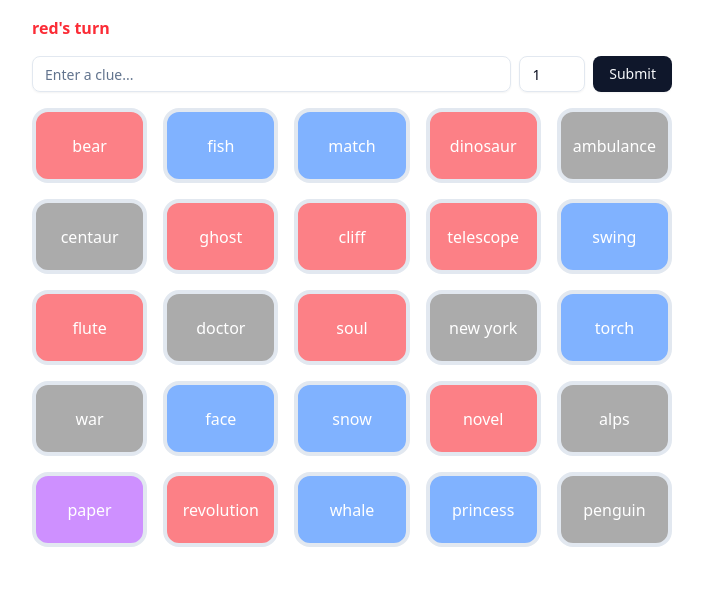
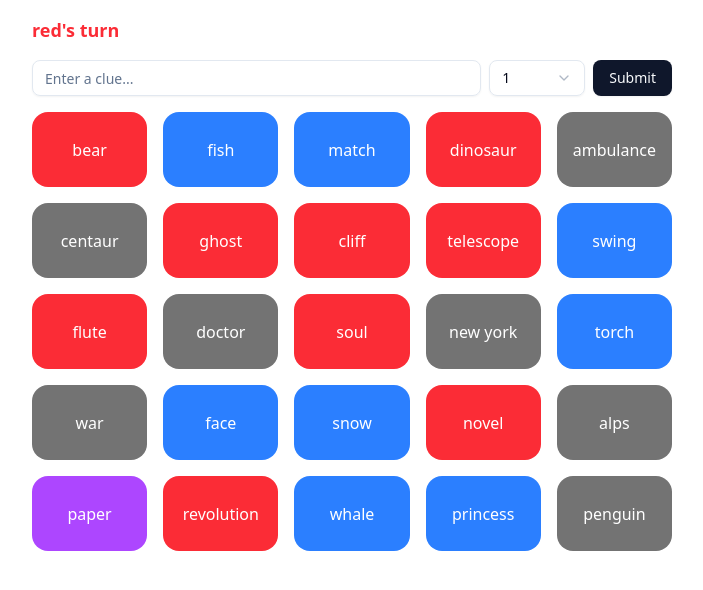
Before and after one commit to sachinraja/codenaimes, a Next.js app: page / in a window 1280 px wide. Shown: the top 590 px of the page, without its empty margins (288-991 px from the left). Built offline with nearby package versions, Linux system fonts and the light colour scheme.

Commit message:
styling updates

```diff
--- a/package.json
+++ b/package.json
@@ -11,9 +11,11 @@
   "dependencies": {
     "@ai-sdk/google": "^1.1.18",
     "@ai-sdk/openai": "^1.2.0",
+    "@radix-ui/react-select": "^2.1.6",
     "@radix-ui/react-slot": "^1.1.2",
     "@radix-ui/react-switch": "^1.1.3",
     "ai": "^4.1.50",
+    "motion": "^12.4.10",
     "next": "15.2.0",
     "react": "^19.0.0",
     "react-dom": "^19.0.0",
--- a/src/components/board.tsx
+++ b/src/components/board.tsx
@@ -5,26 +5,32 @@
 interface BoardProps {
   board: GameWord[];
   setBoard: (cb: (board: GameWord[]) => GameWord[]) => void;
-  highlightedWords: number[];
+  guessingWords: number[];
+  selectedWords: number[];
 }
 
-export function Board({ board, highlightedWords }: BoardProps) {
+export function Board({
+  board,
+  guessingWords: guessedWords,
+  selectedWords,
+}: BoardProps) {
   return (
-    <div>
-      <div className="grid grid-cols-5 gap-4">
-        {board.map((gameWord, i) => (
-          <Card
-            // biome-ignore lint/suspicious/noArrayIndexKey: position of each card does not change
-            key={i}
-            className={cn('border-4', {
-              [typeToColor[gameWord.type].hidden]: !gameWord.revealed,
-              [typeToColor[gameWord.type].revealed]: gameWord.revealed,
-              'border-yellow-500': highlightedWords.includes(i),
-            })}
-          >
-            {gameWord.word}
-          </Card>
-        ))}
+    <div className="w-full overflow-x-auto pb-4">
+      <div className="grid grid-cols-5 gap-1.5 sm:gap-2 md:gap-4 min-w-[300px]">
+        {board.map((gameWord, i) => {
+          const isSelected = selectedWords.includes(i);
+          const isGuessedButNotSelected =
+            !isSelected && guessedWords.includes(i);
+          return (
+            <Card
+              // biome-ignore lint/suspicious/noArrayIndexKey: position of each card does not change
+              key={i}
+              gameWord={gameWord}
+              isSelected={isSelected}
+              isGuessing={isGuessedButNotSelected}
+            />
+          );
+        })}
       </div>
     </div>
   );
--- a/src/components/card.tsx
+++ b/src/components/card.tsx
@@ -1,19 +1,30 @@
 import { cn } from '@/lib/utils';
+import { type GameWord, typeToColor } from '@/lib/word';
 
 interface CardProps {
-  children: string;
-  className?: string;
+  gameWord: GameWord;
+  isSelected?: boolean;
+  isGuessing?: boolean;
 }
 
-export function Card({ children, className }: CardProps) {
+export function Card({ gameWord, isSelected, isGuessing }: CardProps) {
+  const isGuessedButNotSelected = isGuessing && !isSelected;
+  const isVisible = gameWord.revealed && !isGuessedButNotSelected;
+
   return (
     <div
       className={cn(
-        'flex items-center justify-center rounded-2xl font-medium text-white min-h-[75px]',
-        className,
+        'flex items-center justify-center rounded-xl sm:rounded-2xl font-medium text-white min-h-[48px] sm:min-h-[60px] md:min-h-[75px] p-1 sm:p-2 transition-all duration-500 text-xs sm:text-sm md:text-base text-center break-words',
+        {
+          [typeToColor[gameWord.type].hidden]:
+            !gameWord.revealed || isGuessedButNotSelected,
+          [typeToColor[gameWord.type].revealed]: isVisible,
+          'text-white/60': isVisible,
+          'scale-110': isSelected,
+        },
       )}
     >
-      {children}
+      {gameWord.word}
     </div>
   );
 }
--- a/src/components/game.tsx
+++ b/src/components/game.tsx
@@ -6,6 +6,13 @@
 import type { GameWord } from '@/lib/word';
 import { Input } from '@/components/ui/input';
 import { Button } from '@/components/ui/button';
+import {
+  Select,
+  SelectContent,
+  SelectItem,
+  SelectTrigger,
+  SelectValue,
+} from '@/components/ui/select';
 import { generateClue } from '@/app/actions';
 import { cn } from '@/lib/utils';
 
@@ -20,12 +27,28 @@
   const [word, setWord] = useState('');
   const [clueLength, setClueLength] = useState(1);
   const [currentTeam, setCurrentTeam] = useState<'red' | 'blue'>('red');
-  const [highlightedWords, setHighlightedWords] = useState<number[]>([]);
+  const [selectedWords, setSelectedWords] = useState<number[]>([]);
+  const [guessingWords, setGuessingWords] = useState<number[]>([]);
+  const [isSelecting, setIsSelecting] = useState(false);
   const [gameState, setGameState] = useState<GameState>('playing');
 
   useEffect(() => {
     setBoard(generateRandomBoard());
   }, []);
+
+  const animateGuessedWords = async (guessedWords: number[]) => {
+    setGuessingWords(guessedWords);
+    setIsSelecting(true);
+
+    for (let i = 0; i < guessedWords.length; i++) {
+      setSelectedWords((prev) => [...prev, guessedWords[i]]);
+      await new Promise((resolve) => setTimeout(resolve, 500));
+    }
+
+    setSelectedWords([]);
+    setIsSelecting(false);
+    setGuessingWords([]);
+  };
 
   const handleWordSubmit = async (e: React.FormEvent) => {
     e.preventDefault();
@@ -36,10 +59,10 @@
       length: clueLength,
     });
 
+    const guessedWords: number[] = [];
+
     setBoard((board) => {
       const newBoard = [...board];
-
-      const guessedWords: number[] = [];
       let i = 0;
       for (; i < words.length; i++) {
         const index = board.findIndex((w) => w.word === words[i]);
@@ -56,25 +79,24 @@
         }
         if (board[index].type !== currentTeam) break;
       }
-
-      setHighlightedWords(guessedWords);
-
       return newBoard;
     });
 
     setWord('');
     setCurrentTeam(currentTeam === 'red' ? 'blue' : 'red');
+
+    await animateGuessedWords(guessedWords);
   };
 
   return (
     <div className="space-y-4 max-w-2xl mx-auto p-4">
       <div className="flex justify-between items-center">
-        {gameState === 'playing' ? (
+        {gameState === 'playing' || isSelecting ? (
           <div
             className={cn({
               'text-red-500': currentTeam === 'red',
               'text-blue-500': currentTeam === 'blue',
-              'font-semibold': true,
+              'font-semibold text-lg': true,
             })}
           >
             {currentTeam}'s turn
@@ -84,7 +106,7 @@
             className={cn({
               'text-red-500': gameState === 'red won',
               'text-blue-500': gameState === 'blue won',
-              'font-semibold': true,
+              'font-semibold text-lg': true,
             })}
           >
             {gameState}
@@ -98,25 +120,39 @@
           onChange={(e) => setWord(e.target.value)}
           placeholder="Enter a clue..."
           disabled={gameState !== 'playing'}
+          className="flex-1"
         />
-        <Input
-          type="number"
-          value={clueLength}
-          onChange={(e) => setClueLength(Number(e.target.value))}
-          min={1}
-          max={9}
-          className="w-20"
-          disabled={gameState !== 'playing'}
-        />
-        <Button disabled={gameState !== 'playing'} type="submit">
-          Submit
-        </Button>
+        <div className="flex gap-2">
+          <Select
+            value={clueLength.toString()}
+            onValueChange={(value) => setClueLength(Number(value))}
+            disabled={gameState !== 'playing'}
+          >
+            <SelectTrigger className="w-24">
+              <SelectValue />
+            </SelectTrigger>
+            <SelectContent>
+              {Array.from({ length: 9 }, (_, i) => i + 1).map((num) => (
+                <SelectItem key={num} value={num.toString()}>
+                  {num}
+                </SelectItem>
+              ))}
+            </SelectContent>
+          </Select>
+          <Button
+            disabled={gameState !== 'playing' || isSelecting}
+            type="submit"
+          >
+            Submit
+          </Button>
+        </div>
       </form>
 
       <Board
         board={board}
         setBoard={setBoard}
-        highlightedWords={highlightedWords}
+        selectedWords={selectedWords}
+        guessingWords={guessingWords}
       />
     </div>
   );
--- /dev/null
+++ b/src/components/ui/select.tsx
@@ -0,0 +1,181 @@
+"use client"
+
+import * as React from "react"
+import * as SelectPrimitive from "@radix-ui/react-select"
+import { CheckIcon, ChevronDownIcon, ChevronUpIcon } from "lucide-react"
+
+import { cn } from "@/lib/utils"
+
+function Select({
+  ...props
+}: React.ComponentProps<typeof SelectPrimitive.Root>) {
+  return <SelectPrimitive.Root data-slot="select" {...props} />
+}
+
+function SelectGroup({
+  ...props
+}: React.ComponentProps<typeof SelectPrimitive.Group>) {
+  return <SelectPrimitive.Group data-slot="select-group" {...props} />
+}
+
+function SelectValue({
+  ...props
+}: React.ComponentProps<typeof SelectPrimitive.Value>) {
+  return <SelectPrimitive.Value data-slot="select-value" {...props} />
+}
+
+function SelectTrigger({
+  className,
+  children,
+  ...props
+}: React.ComponentProps<typeof SelectPrimitive.Trigger>) {
+  return (
+    <SelectPrimitive.Trigger
+      data-slot="select-trigger"
+      className={cn(
+        "border-input data-[placeholder]:text-muted-foreground [&_svg:not([class*='text-'])]:text-muted-foreground focus-visible:border-ring focus-visible:ring-ring/50 aria-invalid:ring-destructive/20 dark:aria-invalid:ring-destructive/40 aria-invalid:border-destructive flex h-9 w-fit items-center justify-between gap-2 rounded-md border bg-transparent px-3 py-2 text-sm whitespace-nowrap shadow-xs transition-[color,box-shadow] outline-none focus-visible:ring-[3px] disabled:cursor-not-allowed disabled:opacity-50 *:data-[slot=select-value]:line-clamp-1 *:data-[slot=select-value]:flex *:data-[slot=select-value]:items-center *:data-[slot=select-value]:gap-2 [&_svg]:pointer-events-none [&_svg]:shrink-0 [&_svg:not([class*='size-'])]:size-4",
+        className
+      )}
+      {...props}
+    >
+      {children}
+      <SelectPrimitive.Icon asChild>
+        <ChevronDownIcon className="size-4 opacity-50" />
+      </SelectPrimitive.Icon>
+    </SelectPrimitive.Trigger>
+  )
+}
+
+function SelectContent({
+  className,
+  children,
+  position = "popper",
+  ...props
+}: React.ComponentProps<typeof SelectPrimitive.Content>) {
+  return (
+    <SelectPrimitive.Portal>
+      <SelectPrimitive.Content
+        data-slot="select-content"
+        className={cn(
+          "bg-popover text-popover-foreground data-[state=open]:animate-in data-[state=closed]:animate-out data-[state=closed]:fade-out-0 data-[state=open]:fade-in-0 data-[state=closed]:zoom-out-95 data-[state=open]:zoom-in-95 data-[side=bottom]:slide-in-from-top-2 data-[side=left]:slide-in-from-right-2 data-[side=right]:slide-in-from-left-2 data-[side=top]:slide-in-from-bottom-2 relative z-50 max-h-96 min-w-[8rem] overflow-hidden rounded-md border shadow-md",
+          position === "popper" &&
+            "data-[side=bottom]:translate-y-1 data-[side=left]:-translate-x-1 data-[side=right]:translate-x-1 data-[side=top]:-translate-y-1",
+          className
+        )}
+        position={position}
+        {...props}
+      >
+        <SelectScrollUpButton />
+        <SelectPrimitive.Viewport
+          className={cn(
+            "p-1",
+            position === "popper" &&
+              "h-[var(--radix-select-trigger-height)] w-full min-w-[var(--radix-select-trigger-width)] scroll-my-1"
+          )}
+        >
+          {children}
+        </SelectPrimitive.Viewport>
+        <SelectScrollDownButton />
+      </SelectPrimitive.Content>
+    </SelectPrimitive.Portal>
+  )
+}
+
+function SelectLabel({
+  className,
+  ...props
+}: React.ComponentProps<typeof SelectPrimitive.Label>) {
+  return (
+    <SelectPrimitive.Label
+      data-slot="select-label"
+      className={cn("px-2 py-1.5 text-sm font-medium", className)}
+      {...props}
+    />
+  )
+}
+
+function SelectItem({
+  className,
+  children,
+  ...props
+}: React.ComponentProps<typeof SelectPrimitive.Item>) {
+  return (
+    <SelectPrimitive.Item
+      data-slot="select-item"
+      className={cn(
+        "focus:bg-accent focus:text-accent-foreground [&_svg:not([class*='text-'])]:text-muted-foreground relative flex w-full cursor-default items-center gap-2 rounded-sm py-1.5 pr-8 pl-2 text-sm outline-hidden select-none data-[disabled]:pointer-events-none data-[disabled]:opacity-50 [&_svg]:pointer-events-none [&_svg]:shrink-0 [&_svg:not([class*='size-'])]:size-4 *:[span]:last:flex *:[span]:last:items-center *:[span]:last:gap-2",
+        className
+      )}
+      {...props}
+    >
+      <span className="absolute right-2 flex size-3.5 items-center justify-center">
+        <SelectPrimitive.ItemIndicator>
+          <CheckIcon className="size-4" />
+        </SelectPrimitive.ItemIndicator>
+      </span>
+      <SelectPrimitive.ItemText>{children}</SelectPrimitive.ItemText>
+    </SelectPrimitive.Item>
+  )
+}
+
+function SelectSeparator({
+  className,
+  ...props
+}: React.ComponentProps<typeof SelectPrimitive.Separator>) {
+  return (
+    <SelectPrimitive.Separator
+      data-slot="select-separator"
+      className={cn("bg-border pointer-events-none -mx-1 my-1 h-px", className)}
+      {...props}
+    />
+  )
+}
+
+function SelectScrollUpButton({
+  className,
+  ...props
+}: React.ComponentProps<typeof SelectPrimitive.ScrollUpButton>) {
+  return (
+    <SelectPrimitive.ScrollUpButton
+      data-slot="select-scroll-up-button"
+      className={cn(
+        "flex cursor-default items-center justify-center py-1",
+        className
+      )}
+      {...props}
+    >
+      <ChevronUpIcon className="size-4" />
+    </SelectPrimitive.ScrollUpButton>
+  )
+}
+
+function SelectScrollDownButton({
+  className,
+  ...props
+}: React.ComponentProps<typeof SelectPrimitive.ScrollDownButton>) {
+  return (
+    <SelectPrimitive.ScrollDownButton
+      data-slot="select-scroll-down-button"
+      className={cn(
+        "flex cursor-default items-center justify-center py-1",
+        className
+      )}
+      {...props}
+    >
+      <ChevronDownIcon className="size-4" />
+    </SelectPrimitive.ScrollDownButton>
+  )
+}
+
+export {
+  Select,
+  SelectContent,
+  SelectGroup,
+  SelectItem,
+  SelectLabel,
+  SelectScrollDownButton,
+  SelectScrollUpButton,
+  SelectSeparator,
+  SelectTrigger,
+  SelectValue,
+}
--- a/src/lib/word.ts
+++ b/src/lib/word.ts
@@ -12,8 +12,8 @@
   GameWord['type'],
   { hidden: string; revealed: string }
 > = {
-  red: { hidden: 'bg-red-500/60', revealed: 'bg-red-500' },
-  blue: { hidden: 'bg-blue-500/60', revealed: 'bg-blue-500' },
-  neutral: { hidden: 'bg-neutral-500/60', revealed: 'bg-neutral-500' },
-  assassin: { hidden: 'bg-purple-500/60', revealed: 'bg-purple-500' },
+  red: { hidden: 'bg-red-500', revealed: 'bg-red-500/40' },
+  blue: { hidden: 'bg-blue-500', revealed: 'bg-blue-500/40' },
+  neutral: { hidden: 'bg-neutral-500', revealed: 'bg-neutral-500/40' },
+  assassin: { hidden: 'bg-purple-500', revealed: 'bg-purple-500/40' },
 };
```
Also changed, not shown: 2 other files (tests, documents, lock files or other folders).
